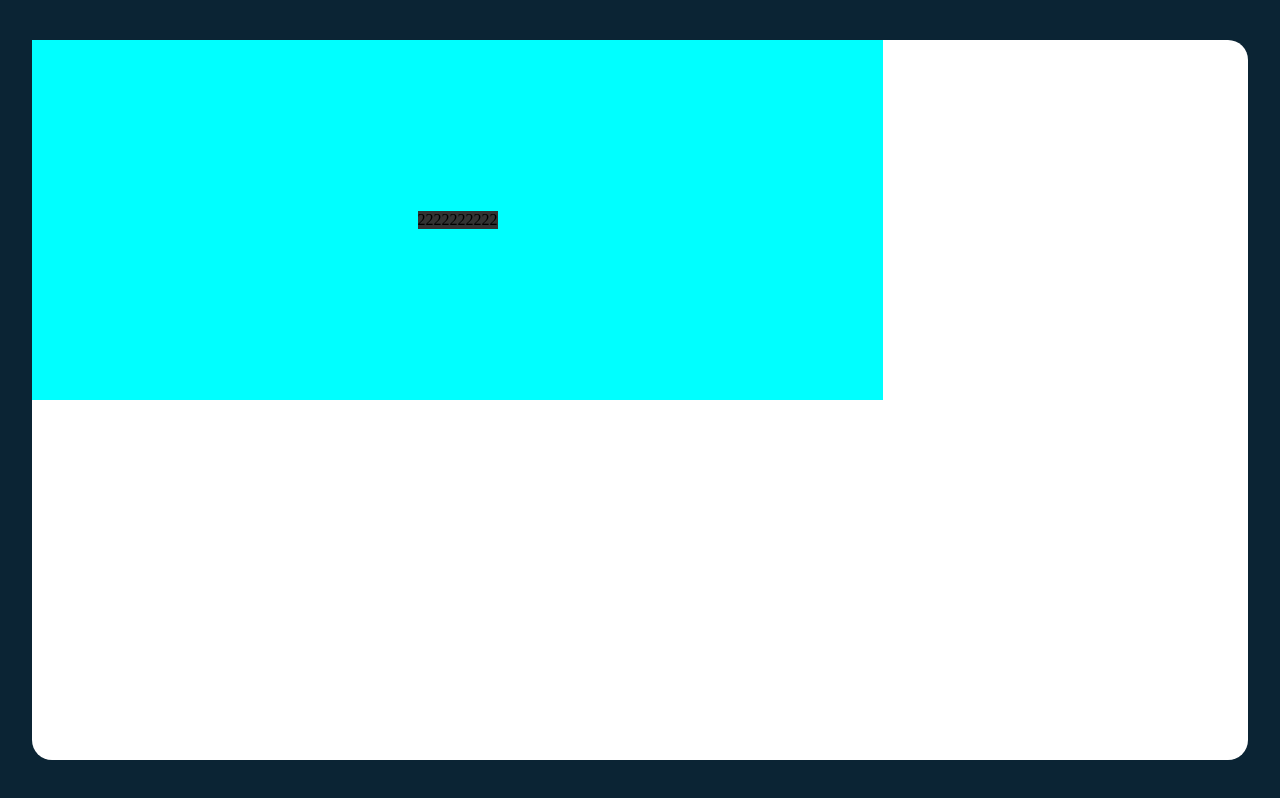
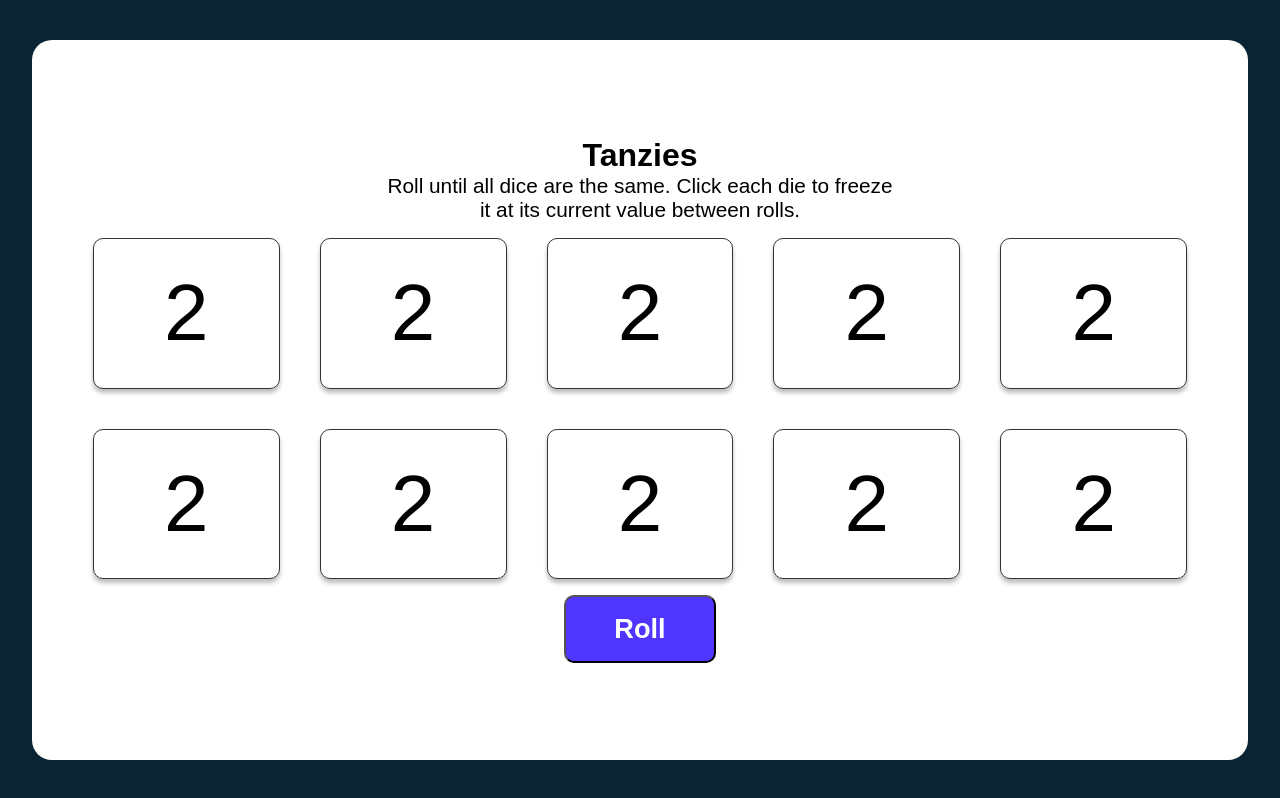
Before and after one commit to Mvergilio/React-Projects, a React (Vite) app in the folder tanzies-game/: page / in a window 1280 px wide. Built offline with nearby package versions, Linux system fonts and the light colour scheme.

Commit message:
style the project

```diff
--- a/tanzies-game/index.html
+++ b/tanzies-game/index.html
@@ -2,6 +2,8 @@
 <html lang="en">
 
 <head>
+  <link rel="preconnect" href="https://fonts.googleapis.com">
+  <link rel="preconnect" href="https://fonts.gstatic.com" crossorigin>
   <meta charset="UTF-8" />
   <meta name="viewport" content="width=device-width, initial-scale=1.0" />
   <title>Tazies Game</title>
--- a/tanzies-game/src/components/App.tsx
+++ b/tanzies-game/src/components/App.tsx
@@ -5,6 +5,13 @@ import { Die } from "./Die";
 function App() {
   return (
     <main className="main--container">
+      <div className="main--description--container">
+        <h2>Tanzies</h2>
+        <p>
+          Roll until all dice are the same. Click each die to freeze it at its
+          current value between rolls.
+        </p>
+      </div>
       <div className="main--die--container">
         <Die />
         <Die />
@@ -17,6 +24,9 @@ function App() {
         <Die />
         <Die />
       </div>
+      <button type="button" className="main--button">
+        Roll
+      </button>
     </main>
   );
 }
--- a/tanzies-game/src/components/Die.tsx
+++ b/tanzies-game/src/components/Die.tsx
@@ -2,7 +2,7 @@ import React from "react";
 import "../styles/Die.css";
 
 function Die() {
-  return <div className="main--die">2</div>;
+  return <div className="die">2</div>;
 }
 
 export { Die };
--- a/tanzies-game/src/styles/App.css
+++ b/tanzies-game/src/styles/App.css
@@ -15,12 +15,48 @@ body {
   border-radius: 20px;
   height: 90vh;
   width: 95vw;
+
+  display: flex;
+  flex-direction: column;
+  justify-content: center;
+  align-items: flex-end;
+}
+.main--description--container {
+  justify-self: start;
+  align-self: center;
+  font-family: "Karla", sans-serif;
+  width: 40vw;
+
+  display: flex;
+  flex-direction: column;
+  align-items: center;
+}
+.main--description--container h2 {
+  font-size: 2rem;
+}
+.main--description--container p {
+  font-size: 1.3rem;
+  text-align: center;
 }
 .main--die--container {
-  background-color: aqua;
-  display: flex;
-  align-items: center;
-  justify-content: center;
-  width: 70%;
-  height: 50%;
+  display: grid;
+  grid-template-columns: 1fr 1fr 1fr 1fr 1fr;
+  grid-template-rows: 1fr 1fr;
+  grid-gap: 2.5rem;
+
+  width: 90%;
+  height: auto;
+  margin: 1rem auto 1rem auto;
 }
+.main--button {
+  align-self: center;
+
+  padding: 1rem 3rem;
+  background-color: #5035ff;
+  color: #fff;
+  border-radius: 10px;
+
+  font-family: "Karla", sans-serif;
+  font-weight: 600;
+  font-size: 1.7rem;
+}
--- a/tanzies-game/src/styles/Die.css
+++ b/tanzies-game/src/styles/Die.css
@@ -1,3 +1,12 @@
-.main--die {
-  background-color: #333333;
+.die {
+  grid-column: auto;
+
+  font-family: "Karla", sans-serif;
+  text-align: center;
+  padding: 15%;
+  font-size: 5rem;
+  width: 100%;
+  border: 1px solid #333333;
+  box-shadow: 0px 4px 4px 0px rgba(0, 0, 0, 0.26);
+  border-radius: 10px;
 }
```
